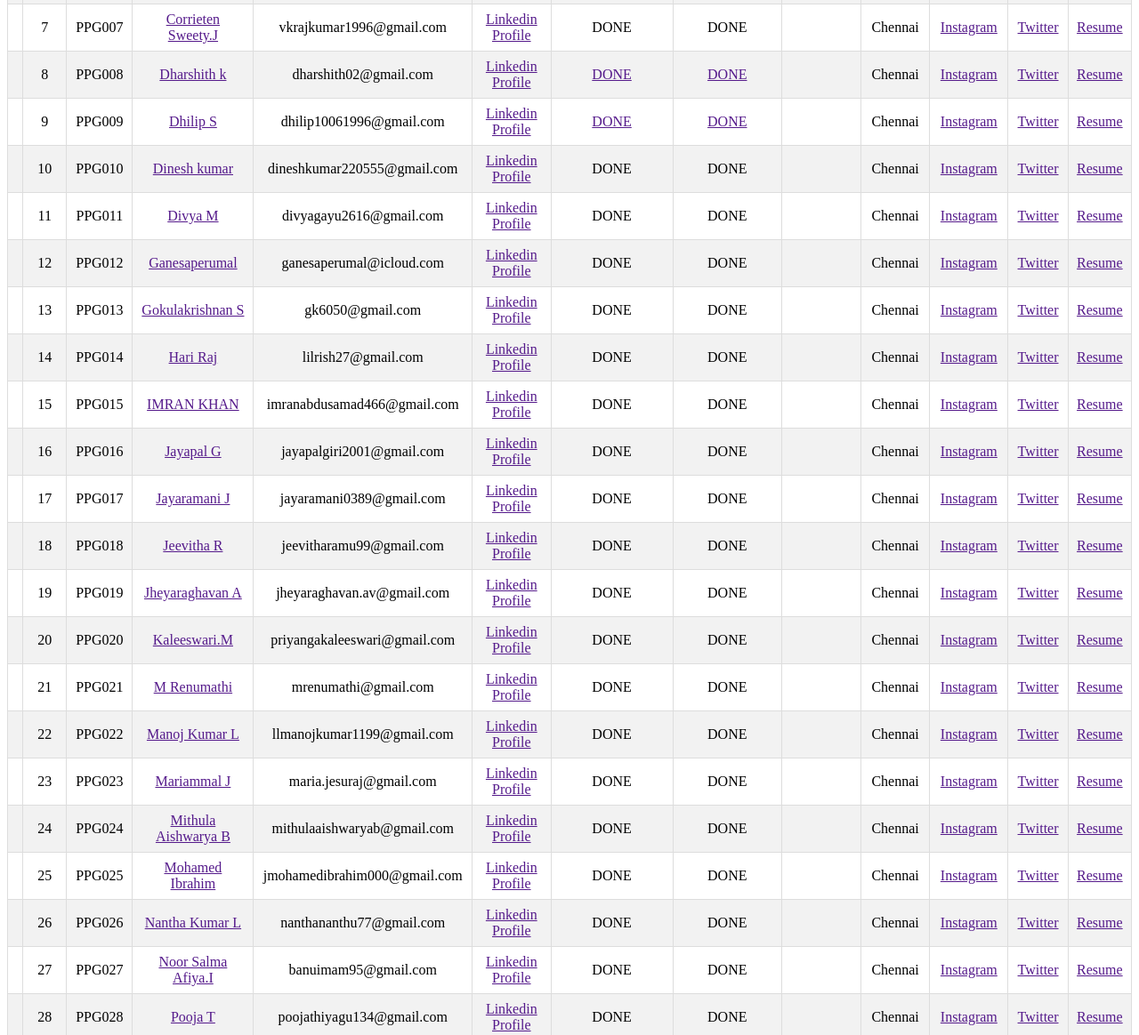
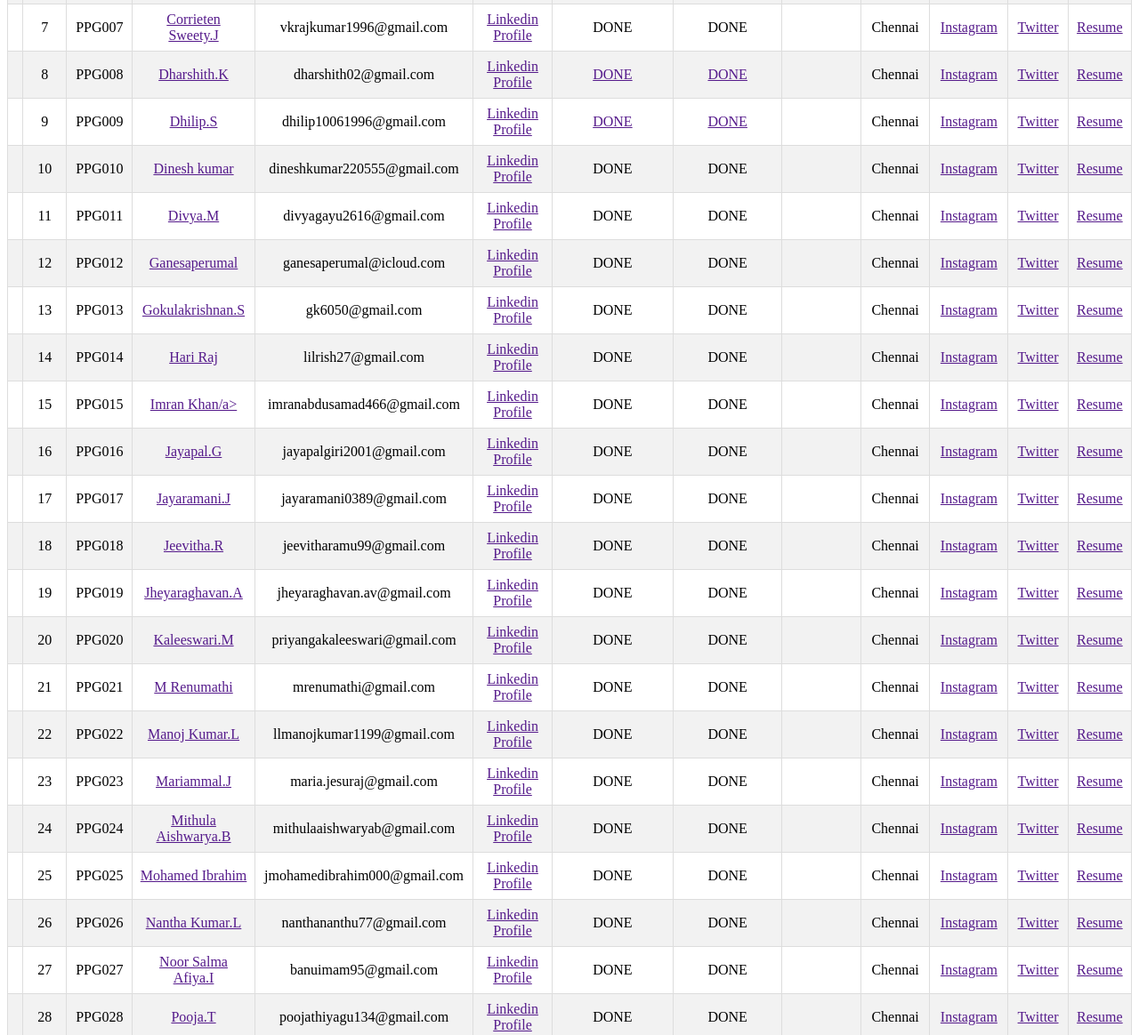
Before and after one commit to ravindranantony/ppstrom, a plain HTML site: page index.html in a window 1280 px wide. Shown: the part 640-1804 px from the top of the page at 89% size. Drawn offline with Linux system fonts and the light colour scheme.

Commit message:
changes added

```diff
--- a/index.html
+++ b/index.html
@@ -102,7 +102,7 @@ h2 {
         <td></td>
         <td>1</td>
         <td>PPG001</td>
-        <td><a href="">Absar ali M</a></td>
+        <td><a href="">Absar ali.M</a></td>
         <td>absartoy@gmail.com</td>
         <td><a href="">LinkedIn profile</a></td>
         <td>DONE</td>
@@ -117,7 +117,7 @@ h2 {
         <td></td>
         <td>2</td>
         <td>PPG002</td>
-        <td><a href="">Arivazhagan S</a></td>
+        <td><a href="">Arivazhagan.S</a></td>
         <td>arivarivgan@gmail.com</td>
         <td><a href="">Linkedin Profile</a></td>
         <td><a href="">DONE</a></td>
@@ -207,7 +207,7 @@ h2 {
         <td></td>
         <td>8</td>
         <td>PPG008</td>
-        <td><a href="">Dharshith k</a></td>
+        <td><a href="">Dharshith.K</a></td>
         <td>dharshith02@gmail.com</td>
         <td><a href="">Linkedin Profile</a></td>
         <td><a href="">DONE</a></td>
@@ -222,7 +222,7 @@ h2 {
         <td></td>
         <td>9</td>
         <td>PPG009</td>
-        <td><a href="">Dhilip S</a></td>
+        <td><a href="">Dhilip.S</a></td>
         <td>dhilip10061996@gmail.com</td>
         <td><a href="">Linkedin Profile</a></td>
         <td><a href="">DONE</a></td>
@@ -252,7 +252,7 @@ h2 {
         <td></td>
         <td>11</td>
         <td>PPG011</td>
-        <td><a href="">Divya M</a></td>
+        <td><a href="">Divya.M</a></td>
         <td>divyagayu2616@gmail.com</td>
         <td><a href="">Linkedin Profile</a></td>
         <td>DONE</td>
@@ -282,7 +282,7 @@ h2 {
         <td></td>
         <td>13</td>
         <td>PPG013</td>
-        <td><a href="">Gokulakrishnan S</a></td>
+        <td><a href="">Gokulakrishnan.S</a></td>
         <td>gk6050@gmail.com</td>
         <td><a href="">Linkedin Profile</a></td>
         <td>DONE</td>
@@ -312,7 +312,7 @@ h2 {
         <td></td>
         <td>15</td>
         <td>PPG015</td>
-        <td><a href="">IMRAN KHAN</a></td>
+        <td><a href="">Imran Khan/a></td>
         <td>imranabdusamad466@gmail.com</td>
         <td><a href="">Linkedin Profile</a></td>
         <td>DONE</td>
@@ -327,7 +327,7 @@ h2 {
         <td></td>
         <td>16</td>
         <td>PPG016</td>
-        <td><a href="">Jayapal G</a></td>
+        <td><a href="">Jayapal.G</a></td>
         <td>jayapalgiri2001@gmail.com</td>
         <td><a href="">Linkedin Profile</a></td>
         <td>DONE</td>
@@ -342,7 +342,7 @@ h2 {
         <td></td>
         <td>17</td>
         <td>PPG017</td>
-        <td><a href="">Jayaramani J</a></td>
+        <td><a href="">Jayaramani.J</a></td>
         <td>jayaramani0389@gmail.com</td>
         <td><a href="">Linkedin Profile</a></td>
         <td>DONE</td>
@@ -357,7 +357,7 @@ h2 {
         <td></td>
         <td>18</td>
         <td>PPG018</td>
-        <td><a href="">Jeevitha R</a></td>
+        <td><a href="">Jeevitha.R</a></td>
         <td>jeevitharamu99@gmail.com</td>
         <td><a href="">Linkedin Profile</a></td>
         <td>DONE</td>
@@ -372,7 +372,7 @@ h2 {
         <td></td>
         <td>19</td>
         <td>PPG019</td>
-        <td><a href="">Jheyaraghavan A</a></td>
+        <td><a href="">Jheyaraghavan.A</a></td>
         <td>jheyaraghavan.av@gmail.com</td>
         <td><a href="">Linkedin Profile</a></td>
         <td>DONE</td>
@@ -417,7 +417,7 @@ h2 {
         <td></td>
         <td>22</td>
         <td>PPG022</td>
-        <td><a href="">Manoj Kumar L</a></td>
+        <td><a href="">Manoj Kumar.L</a></td>
         <td>llmanojkumar1199@gmail.com</td>
         <td><a href="">Linkedin Profile</a></td>
         <td>DONE</td>
@@ -432,7 +432,7 @@ h2 {
         <td></td>
         <td>23</td>
         <td>PPG023</td>
-        <td><a href="">Mariammal J</a></td>
+        <td><a href="">Mariammal.J</a></td>
         <td>maria.jesuraj@gmail.com</td>
         <td><a href="">Linkedin Profile</a></td>
         <td>DONE</td>
@@ -447,7 +447,7 @@ h2 {
         <td></td>
         <td>24</td>
         <td>PPG024</td>
-        <td><a href="">Mithula Aishwarya B</a></td>
+        <td><a href="">Mithula Aishwarya.B</a></td>
         <td>mithulaaishwaryab@gmail.com</td>
         <td><a href="">Linkedin Profile</a></td>
         <td>DONE</td>
@@ -477,7 +477,7 @@ h2 {
         <td></td>
         <td>26</td>
         <td>PPG026</td>
-        <td><a href="">Nantha Kumar L</a></td>
+        <td><a href="">Nantha Kumar.L</a></td>
         <td>nanthananthu77@gmail.com</td>
         <td><a href="">Linkedin Profile</a></td>
         <td>DONE</td>
@@ -507,7 +507,7 @@ h2 {
         <td></td>
         <td>28</td>
         <td>PPG028</td>
-        <td><a href="">Pooja T</a></td>
+        <td><a href="">Pooja.T</a></td>
         <td>poojathiyagu134@gmail.com</td>
         <td><a href="">Linkedin Profile</a></td>
         <td>DONE</td>
@@ -522,7 +522,7 @@ h2 {
         <td></td>
         <td>29</td>
         <td>PPG029</td>
-        <td><a href="">Praveenkumar .C</a></td>
+        <td><a href="">Praveenkumar.C</a></td>
         <td>cpraveenkumar421@gmail.com</td>
         <td><a href="">Linkedin Profile</a></td>
         <td>DONE</td>
@@ -552,7 +552,7 @@ h2 {
         <td></td>
         <td>31</td>
         <td>PPG031</td>
-        <td><a href="">Rajalakshmi. R</a></td>
+        <td><a href="">Rajalakshmi.R</a></td>
         <td>rajivino1823@gmail.com</td>
         <td><a href="">Linkedin Profile</a></td>
         <td>DONE</td>
@@ -567,7 +567,7 @@ h2 {
         <td></td>
         <td>32</td>
         <td>PPG032</td>
-        <td><a href="">Sakthivel N</a></td>
+        <td><a href="">Sakthivel.N</a></td>
         <td>sakthivel28082001@gmail.com</td>
         <td><a href="">Linkedin Profile</a></td>
         <td>DONE</td>
@@ -597,7 +597,7 @@ h2 {
         <td></td>
         <td>34</td>
         <td>PPG034</td>
-        <td><a href="">Saravanan K</a></td>
+        <td><a href="">Saravanan.K</a></td>
         <td>saravananksk10@gmail.com</td>
         <td><a href="">Linkedin Profile</a></td>
         <td>DONE</td>
```
